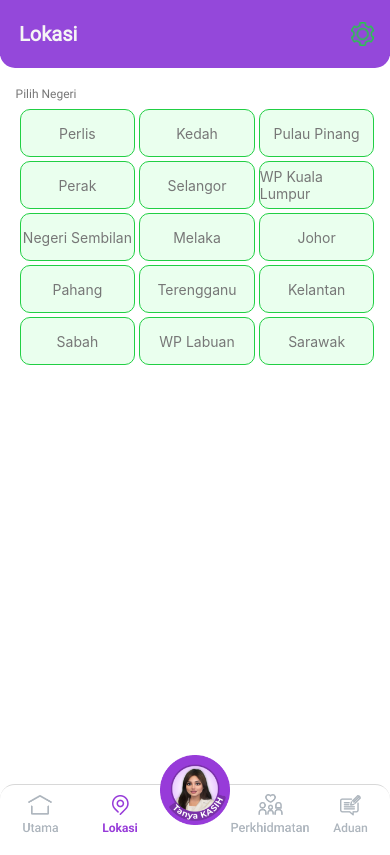
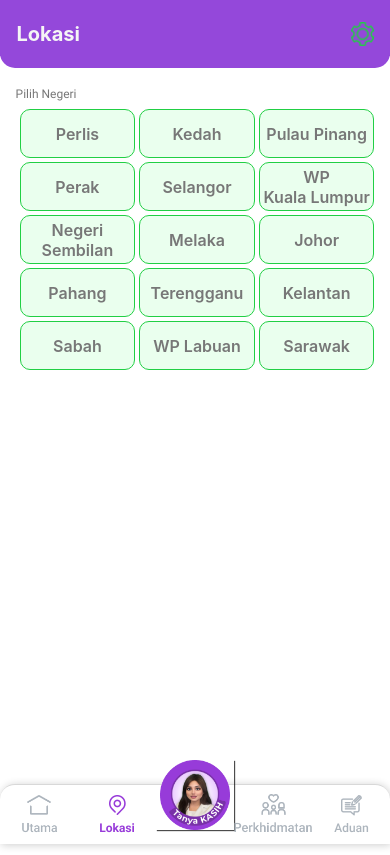
Before and after one commit to enzeeTech/LPPKNApp, a React Native app: screen /LocationScreen in a window 390 px wide. Built offline with nearby package versions, Linux system fonts and the light colour scheme.

Commit message:
LocationScreen frontend complete

```diff
--- a/App.js
+++ b/App.js
@@ -1,17 +1,17 @@
 import { StyleSheet, Text, View, Image, TouchableOpacity, SafeAreaView, Platform} from 'react-native';
 import { useFonts } from 'expo-font';
+import { GestureHandlerRootView } from 'react-native-gesture-handler';
 import { useCallback } from 'react';
 import { NavigationContainer } from '@react-navigation/native';
 import { createBottomTabNavigator } from '@react-navigation/bottom-tabs';
 import HomeScreen from './app/screens/homeScreen/index';
 import LocationScreen from './app/screens/locationScreen/index';
-import LocationInfoScreen from './app/screens/locationInfoScreen/index';
+// import LocationInfoScreen from './app/screens/locationInfoScreen/index';
 import ChatScreen from './app/screens/chatScreen/index';
 import SupportScreen from './app/screens/supportScreen/index';
 import FeedbackScreen from './app/screens/feedbackScreen/index';
 import { useNavigation } from '@react-navigation/native';
 import { SafeAreaProvider } from 'react-native-safe-area-context';
-import TestComponent from './app/screens/locationScreen/CustomTile';
 
 const Tab = createBottomTabNavigator();
 
@@ -35,6 +35,7 @@ export default function App() {
     const navigation = useNavigation();
 
     return (
+      <GestureHandlerRootView style={{flex: 1}}>
         <TouchableOpacity
         style={{
           top: -21,
@@ -52,6 +53,8 @@ export default function App() {
             />
           </View>
         </TouchableOpacity>
+      </GestureHandlerRootView>
+
     );
   }
 
@@ -143,10 +146,11 @@ const styles = StyleSheet.create({
     borderTopRightRadius: 15,
     borderTopLeftRadius: 15,
     height: Platform.OS === 'ios' ? 75 : 60,
-    shadowOpacity: 0.05,
-    shadowRadius: 10,
     shadowColor: '#000',
-    shadowOffset: { height: '10%', width: 0 },
+    shadowOffset: { width: 1, height: 1 },
+    shadowOpacity: 0.20,
+    shadowRadius: 8,
+    elevation: 3, // for Android shadow
   },
   tabIcon: {
     width: 40,
@@ -166,10 +170,10 @@ const styles = StyleSheet.create({
     height: 70,
   },
   shadow: {
-    // shadowColor: '#000',
-    // shadowOpacity: 0.5,
-    // shadowRadius: 10,
-    // shadowOffset: { width: 0, height: 0 },
-    elevation: 10, // for Android shadow
+    shadowColor: '#000',
+    shadowOffset: { width: 1, height: 1 },
+    shadowOpacity: 0.7,
+    shadowRadius: 1,
+    elevation: 10,
   },
 });
--- a/app/screens/locationScreen/CustomTile.js
+++ b/app/screens/locationScreen/CustomTile.js
@@ -1,16 +1,16 @@
 import React from 'react';
-import { View, Text, Image, StyleSheet, SafeAreaView } from 'react-native';
-import Header from './LocationScreenHeader';
+import { View, Text, Image, StyleSheet, Platform } from 'react-native';
+import { TouchableOpacity} from 'react-native-gesture-handler';
 
-function CustomTile() {
+const CustomTile = ({ onPress }) => {
   return (
-    <View style={styles.tileContainer}>
+    <TouchableOpacity style={styles.tileContainer} onPress={onPress} delayLongPress={3}>
         <View style={styles.imageContainer}>
             <Image source={require('../../assets/dummyImage.png')} style={styles.image} />
         </View>
         <View style={styles.infoParentContainer}>
             <View style={styles.titleContainer}>
-                <Text style={styles.title}>LOCATION HEADING</Text>
+                <Text style={styles.title}>PEJABAT LPPKN SELANGOR</Text>
             </View>
             <View style={styles.detailsContainer}>
                 <Image source={require('../../assets/timeIcon.png')} style={styles.imageIcon} />
@@ -21,7 +21,7 @@ function CustomTile() {
                 </View>
             </View>
         </View>
-    </View>
+    </TouchableOpacity>
   );
 }
 
@@ -42,14 +42,14 @@ const styles = StyleSheet.create({
         borderBottomLeftRadius: 12,
         borderBottomRightRadius: 12,
         marginTop: 10,
-        marginLeft: '5%',
+        marginLeft: '2.5%',
         height: 134,
-        width: '90%',
+        width: '95%',
         elevation: 3,
-        shadowColor: '#000',
-        shadowOffset: { width: 1, height: 1 },
-        shadowOpacity: 0.5,
-        shadowRadius: 1,
+        shadowColor: "#000",
+        shadowOffset: {width: 0, height: 2},
+        shadowOpacity: 0.15,
+        shadowRadius: 10,
     },
     imageContainer: {
         flex: 1,
@@ -61,11 +61,11 @@ const styles = StyleSheet.create({
         resizeMode: 'stretch',
     },
     imageIcon: {
-        width: 18,
-        height: 18,
+        width: 15,
+        height: 15,
         resizeMode: 'stretch',
-        marginLeft: '7%',
-        marginTop: '6%',
+        marginLeft: '7.5%',
+        marginTop: Platform.OS === 'ios' ? '5%' : '6%',
     },
     infoParentContainer: {
         flexDirection: 'column',
@@ -80,27 +80,35 @@ const styles = StyleSheet.create({
         marginLeft: '7%',
    },
     titleContainer: {
-        width: '100%',
-        height: 50,
+        width: '90%',
+        height: 70,
+        marginTop: '-4%',
+        marginLeft: '2.5%',
+
     },
     textContainer: {
-        width: '65%',
+        width: '70%',
         height: 84,
+        marginTop: '-2%',
+        marginLeft: '-1%',
     },
     testTextContainer: {
         marginLeft: 20,
     },
     title: {
-        fontSize: 18,
-        fontWeight: '800',
+        fontSize: 17,
+        fontWeight: '700',
         color: '#9448DA',
         marginTop: '8%',
         marginLeft: '8%',
+
     },
     detailsContainer: {
         flexDirection: 'row',
         width: '100%',
         height: 84,
+        marginTop: '-4%',
+        marginLeft: '2.5%',
     },
     titleTest: {
         fontSize: 18,
--- a/app/screens/locationScreen/DetailsSection.js
+++ b/app/screens/locationScreen/DetailsSection.js
@@ -4,27 +4,28 @@ import { ScrollView } from 'react-native';
 import CustomTile from './CustomTile';
 
 const DetailsComponent = ({ activeState }) => {
+
+    const handlePress = () => {
+        console.log('Tile Pressed!');
+    };
+
     return (
         <View style={styles.container}>
             <Text style={styles.headerText}>Lokasi Premis LPPKN</Text>
             {/* <Text style={styles.text}>Details for: {activeState}</Text> */}
-            <ScrollView style={styles.scrollView}>
-                <CustomTile />
-                <CustomTile />
-                <CustomTile />
-                <CustomTile />
-                <CustomTile />
-            </ScrollView>
+            <CustomTile onPress={handlePress} />
+            <CustomTile />
+            <CustomTile />
+            <CustomTile />
+            <CustomTile />
         </View>
     );
 };
 
 const styles = StyleSheet.create({
     container: {
-        // paddingTop: 20,
         flex: 1,
         marginTop: 10,
-        // backgroundColor: 'green',
     },
     headerText: {
         fontSize: 20,
@@ -36,10 +37,6 @@ const styles = StyleSheet.create({
         fontSize: 16,
         color: '#333'
     },
-    scrollView: {
-        // backgroundColor: 'pink',
-        // marginTop: 1,
-    },
 });
 
 export default DetailsComponent;
--- a/app/screens/locationScreen/LocationScreenHeader.js
+++ b/app/screens/locationScreen/LocationScreenHeader.js
@@ -33,9 +33,8 @@ const styles = StyleSheet.create({
     },
     headerText: {
         color: '#F5F5F5',
-        fontWeight: '700',
+        fontWeight: 'bold',
         fontSize: 20,
-        fontFamily: 'Roboto-Regular',
         flex: 1,
         textAlign: 'center',
     },
--- a/app/screens/locationScreen/StateTable.js
+++ b/app/screens/locationScreen/StateTable.js
@@ -1,13 +1,13 @@
 import React, { useState } from 'react';
-import { View, Text, StyleSheet, SafeAreaView, TouchableOpacity } from 'react-native';
+import { View, Text, StyleSheet, SafeAreaView, TouchableOpacity, Platform } from 'react-native';
 import DetailsComponent from './DetailsSection';
 
 function StateTable() {
     const numRows = 5;
     const numColumns = 3;
     const nameList = [
-        'Perlis', 'Kedah', 'Pulau Pinang', 'Perak', 'Selangor', 'WP Kuala Lumpur',
-        'Negeri Sembilan', 'Melaka', 'Johor', 'Pahang', 'Terengganu', 'Kelantan', 'Sabah',
+        'Perlis', 'Kedah', 'Pulau Pinang', 'Perak', 'Selangor', 'WP                   Kuala Lumpur',
+        'Negeri  Sembilan', 'Melaka', 'Johor', 'Pahang', 'Terengganu', 'Kelantan', 'Sabah',
         'WP Labuan', 'Sarawak'
     ];
 
@@ -39,7 +39,9 @@ function StateTable() {
                     >
                         <Text style={{
                             color: isPressed ? '#FFFFFF' : '#777777',
-                            fontWeight: isPressed ? 'bold' : 'normal',
+                            fontWeight: isPressed ? 'bold' : '600',
+                            fontSize: Platform.OS === 'ios' ? 14 : 16,
+                            textAlign: 'center',
                              }}>
                             {nameList[buttonIndex]}
                         </Text>
@@ -72,7 +74,7 @@ function StateTable() {
 
 const styles = StyleSheet.create({
     container: {
-        flex: 1,
+        // flex: 1,
         padding: '4%',
         paddingTop: '1%',
     },
@@ -87,8 +89,9 @@ const styles = StyleSheet.create({
         borderWidth: 1.2,
         alignItems: 'center',
         justifyContent: 'center',
-        height: 48,
-        width: 114
+        height: 49,
+        // width: 114,
+        width: Platform.OS === 'ios' ? 114 : 80,
     },
     buttonText: {
         fontSize: 14,
--- a/app/screens/locationScreen/index.js
+++ b/app/screens/locationScreen/index.js
@@ -1,23 +1,27 @@
 import { View, Text, StyleSheet, SafeAreaView, TouchableOpacity } from 'react-native';
 import { ScrollView } from 'react-native';
+import { GestureHandlerRootView } from 'react-native-gesture-handler';
 import Header from './LocationScreenHeader';
 import StateTable from './StateTable';
 
 function LocationScreen() {
 
   return (
+    <GestureHandlerRootView style={{flex: 1}}>
         <SafeAreaView style={styles.container}>
             <View style={styles.headerContainer}>
                 <Header />
             </View>
-        <ScrollView style={styles.stateContainer}>
+            <ScrollView
+                style={styles.stateContainer}
+                showsVerticalScrollIndicator={false}
+                contentContainerStyle={styles.contentContainer}
+            >
                 <Text style={styles.bodyText}>Pilih Negeri</Text>
                 <StateTable />
             </ScrollView>
-        {/* <View style={styles.stateContainer}>
-
-        </View> */}
         </SafeAreaView>
+    </GestureHandlerRootView>
   );
 }
 
@@ -25,8 +29,6 @@ const styles = StyleSheet.create({
     container: {
         flex: 1,
         backgroundColor: '#9448DA',
-        // backgroundColor: 'transparent',
-
     },
     headerContainer: {
         backgroundColor: 'transparent',
@@ -35,18 +37,17 @@ const styles = StyleSheet.create({
     stateContainer: {
         flex: 1,
         backgroundColor: '#FFFF',
-        // zIndex: 1,
         marginTop: -12,
     },
     bodyText: {
         color: '#777777',
-        // fontWeight: '700',
         paddingLeft: '4%',
         fontSize: 12,
         fontFamily: 'Roboto-Regular',
         paddingTop: '8%',
-        // flex: 1,
-        // textAlign: 'center',
+    },
+    contentContainer: {
+        paddingBottom: 100,
     },
 });
 
```
Lines whose indentation alone changed are shown as unchanged.
